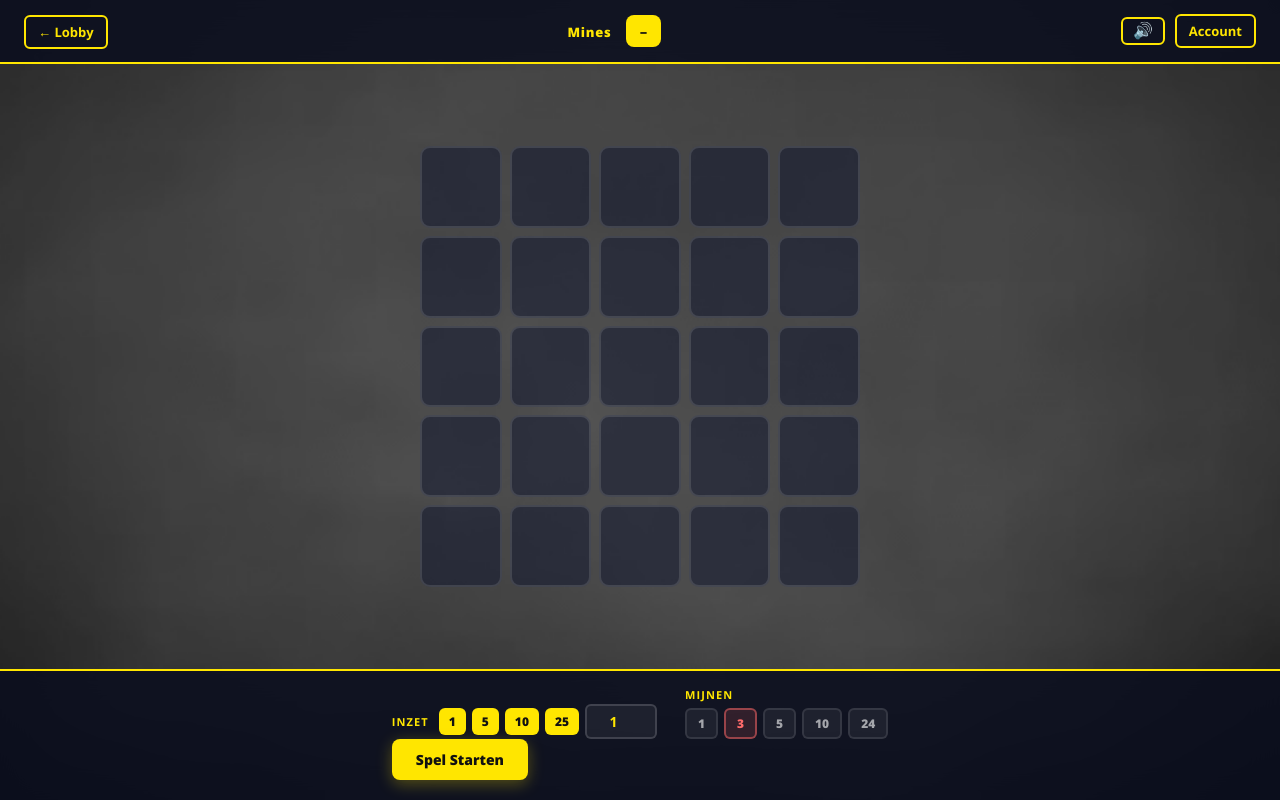
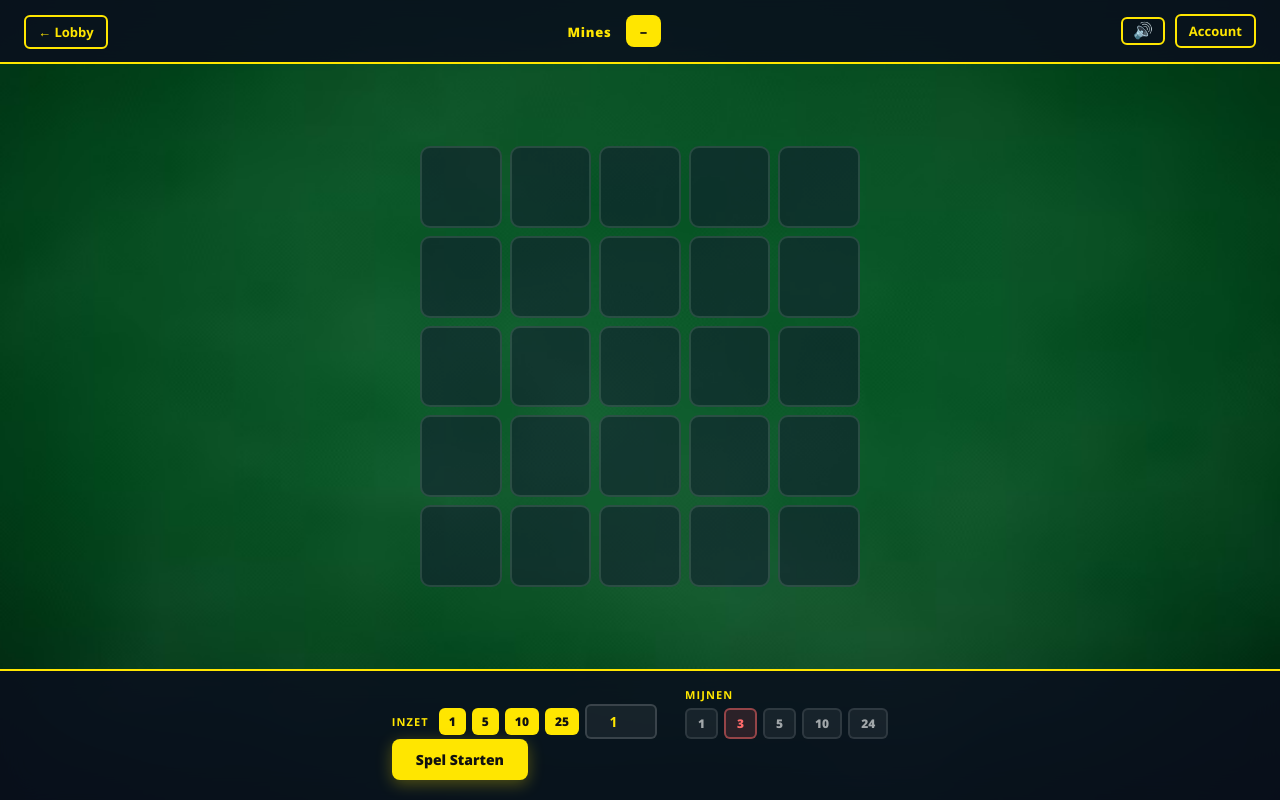
Before and after one commit to MitchellKevin/wdd-api-scholte, an Astro site: page /mines in a window 1280 px wide. Built offline with nearby package versions, Linux system fonts and the light colour scheme; Astro itself is replaced by a stand-in of ours; no server answers.

Commit message:
readme update

```diff
--- a/src/styles/blackjack.css
+++ b/src/styles/blackjack.css
@@ -4,7 +4,7 @@
 
 body {
   font-family: 'Open Sans', system-ui, sans-serif;
-  background-image: url('/bgBW.png');
+  background-image: url('/bg.png');
   background-size: cover;
   background-position: center;
   background-attachment: fixed;
```
Also changed, not shown: README.md, image-1.png (added), image-10.png (added), image-2.png (added), image-3.png (added), image-4.png (added), image-5.png (added), image-6.png (added), image-7.png (added), 3 other files.
